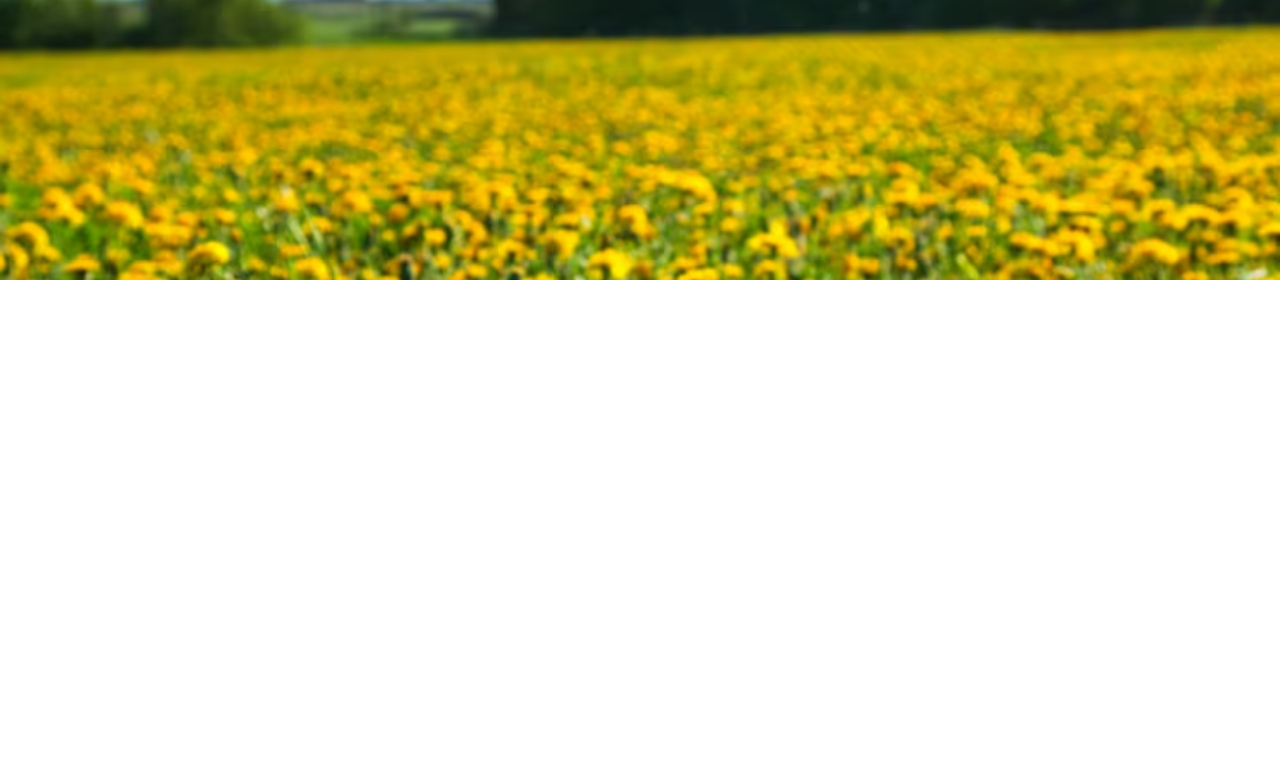
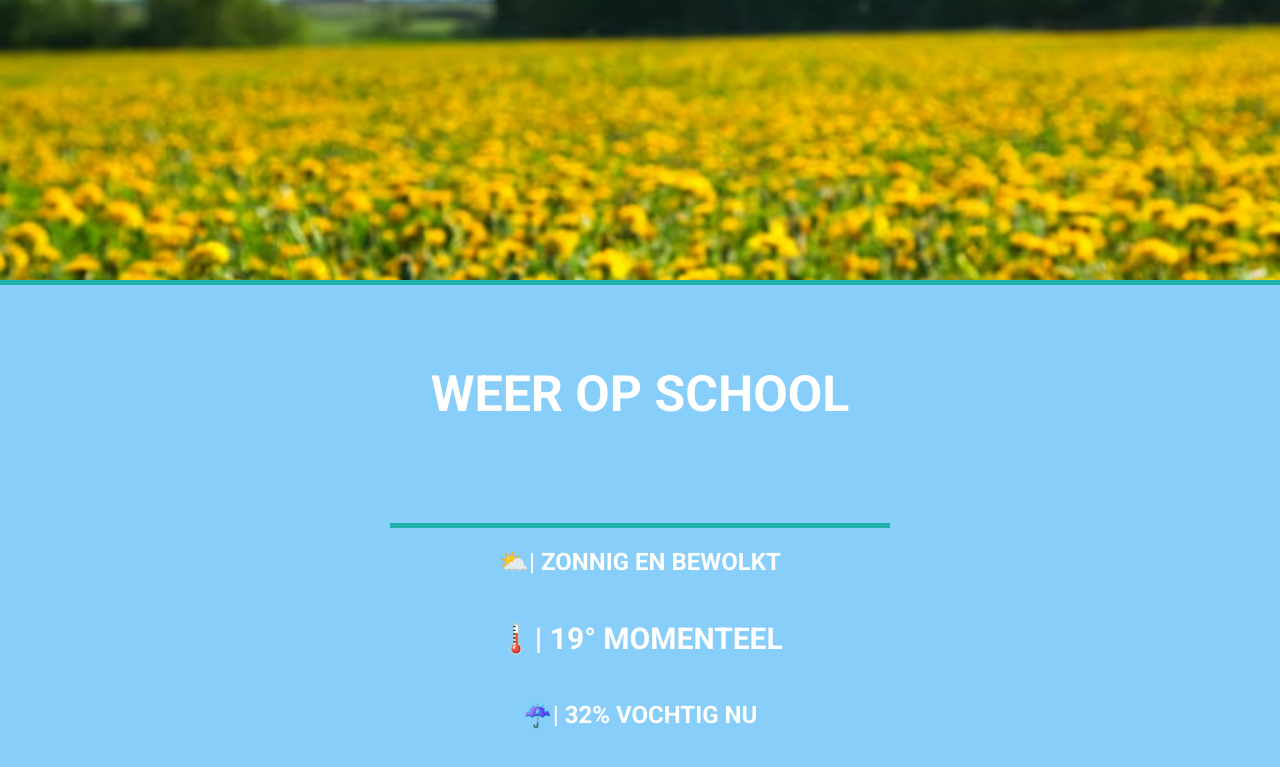
Before and after one commit to noeroyberghs-cmd/SMA-WEATHER, a plain HTML site: page index.html in a window 1280 px wide. Shown: the part 491-1258 px from the top of the page. Before the commit the page ends 800 px from the top, so only its background shows below. Drawn offline with Linux system fonts and the light colour scheme.

Commit message:
push 3.2

```diff
--- a/index.html
+++ b/index.html
@@ -25,7 +25,7 @@
       <div class="slider">
 <div class="slide active">
 <img src="/photos/storm_1.jpg" alt="Mountain">
-<div>Welcome to SMA WEATHER</div>
+<div>Welkom bij SMA WEATHER</div>
 </div>
 <div class="slide">
 <img src="/photos/groen-veld-met-gele-paardebloemen_1398-3708.jpg" alt="Sea">
@@ -33,7 +33,7 @@
 </div>
 <div class="slide">
 <img src="https://picsum.photos/id/1039/1600/900" alt="Forest">
-<div>Project Cluster IT </div>
+<div>Voor Project Cluster IT </div>
 </div>
 </div>
 
@@ -49,6 +49,17 @@ slides[index].classList.add('active');
 }, 4000);
 </script>
 
+<section class="textbox-section">
+  <div class="section-content">
+    <h1 class="head">Weer op school</h1>
+    <div class="text-details">
+
+      <h2 class="zon">⛅| Zonnig en bewolkt</h2>
+      <h2 class="WartmeNU">🌡️|  19° momenteel</h2>
+      <h2 class="vochtigheid">☔| 32% vochtig nu</h2>
+    </div>
+  </div>
+</section>
 
     </main>
   </body>
--- a/style.css
+++ b/style.css
@@ -90,3 +90,48 @@ z-index: -1;
 .slide.active {
 opacity: 1;
 }
+
+.textbox-section
+{
+  border-top: 5px solid lightseagreen;
+  margin: 0;
+  min-height: 100vh;
+  background: lightskyblue;
+  color: white;
+  transition: all 0.3s ease;
+}
+.head
+{
+
+  padding: 10vh;
+
+  margin: 0;
+
+  font-size: 50px;
+
+}
+.WartmeNU
+{
+  font-size: 30px;
+}
+
+.text-details
+{
+  /*border-bottom: 20px solid lightseagreen;*/
+  border-top: 5px solid lightseagreen;
+   display: flex;
+   border-width: 20px;
+   margin: 20px auto;
+   justify-content: center;
+   align-items: center;
+   flex-direction: column;
+   width: 500px;
+}
+
+.textbox-section .section-content .text-details
+{
+  border-top: 5px solid lightseagreen;
+  color: white;
+ transition: all 0.3s ease;
+
+}
```
